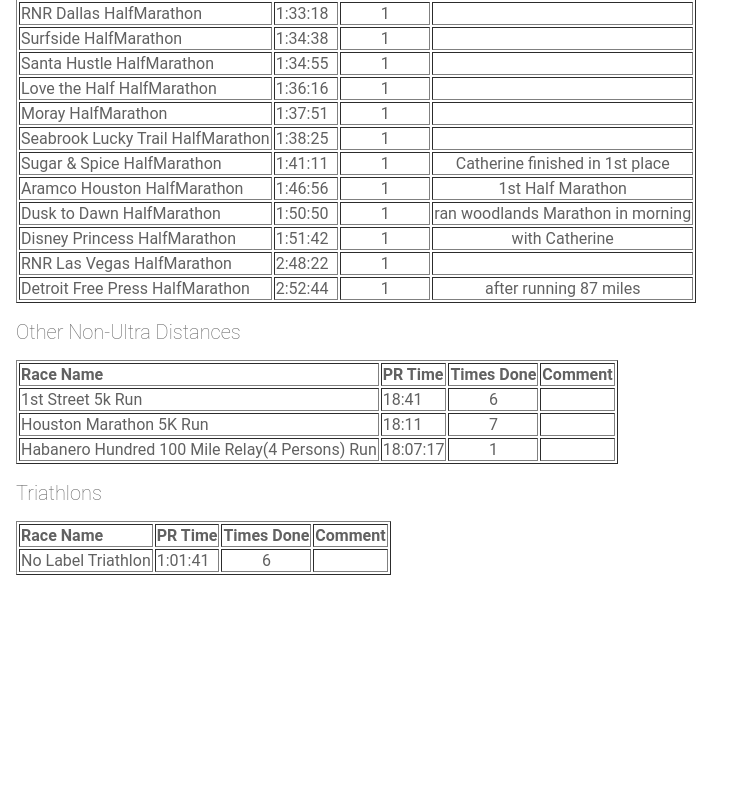
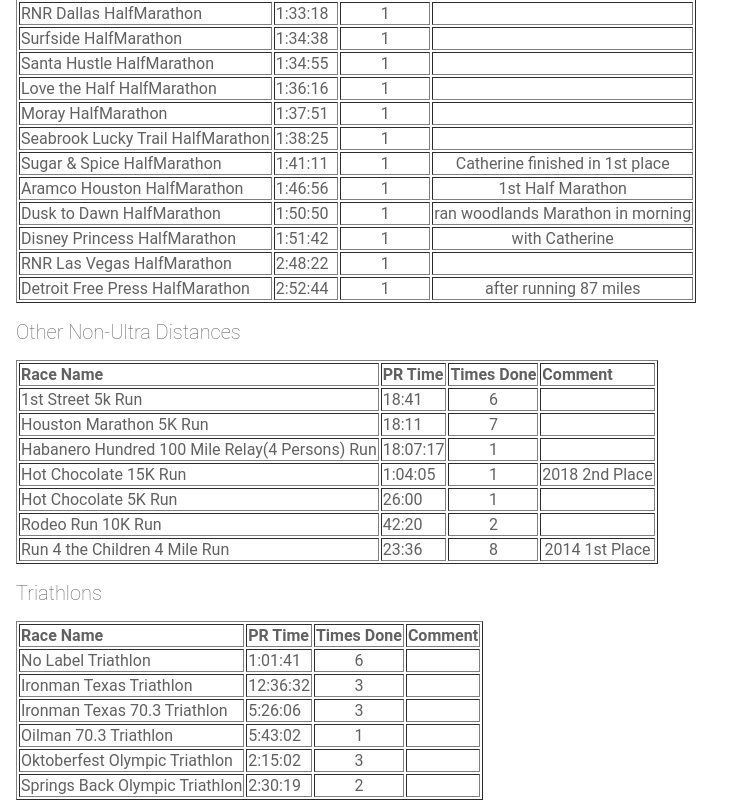
Before and after one commit to gchristie/rungogsrun, an Angular app: page / in a window 1280 px wide. Shown: the part 1553-2353 px from the top of the page, without its empty margins (0-743 px from the left). Before the commit the page ends 2128 px from the top, so only its background shows below. Built offline with nearby package versions, Linux system fonts and the light colour scheme.

Commit message:
1 file modified

```diff
--- a/src/app/racedata.ts
+++ b/src/app/racedata.ts
@@ -60,8 +60,18 @@
  , { name:'Disney Princess',PR:'1:51:42',count:1,racetype:'HalfMarathon',comment:'with Catherine' }
  , { name:'RNR Las Vegas',PR:'2:48:22',count:1,racetype:'HalfMarathon',comment:''  }
  , { name:'Detroit Free Press',PR:'2:52:44',count:1,racetype:'HalfMarathon',comment:'after running 87 miles' }
+ //Others
  , { name:'1st Street 5k',PR:'18:41',count:6,racetype:'Run',comment:'' }
  , { name:'Houston Marathon 5K',PR:'18:11',count:7,racetype:'Run',comment:''  }
 , { name:'No Label',PR:'1:01:41',count:6,racetype:'Triathlon',comment:''  }
 , { name:'Habanero Hundred 100 Mile Relay(4 Persons)',PR:'18:07:17',count:1,racetype:'Run',comment:''  }
+, { name:'Ironman Texas',PR:'12:36:32',count:3,racetype:'Triathlon',comment:''  }
+, { name:'Ironman Texas 70.3',PR:'5:26:06',count:3,racetype:'Triathlon',comment:''  }
+, { name:'Oilman 70.3',PR:'5:43:02',count:1,racetype:'Triathlon',comment:''  }
+, { name:'Oktoberfest Olympic',PR:'2:15:02',count:3,racetype:'Triathlon',comment:''  }
+, { name:'Springs Back Olympic',PR:'2:30:19',count:2,racetype:'Triathlon',comment:''  }
+, { name:'Hot Chocolate 15K',PR:'1:04:05',count:1,racetype:'Run',comment:'2018 2nd Place'  }
+, { name:'Hot Chocolate 5K',PR:'26:00',count:1,racetype:'Run',comment:''  }
+, { name:'Rodeo Run 10K',PR:'42:20',count:2,racetype:'Run',comment:''  }
+, { name:'Run 4 the Children 4 Mile',PR:'23:36',count:8,racetype:'Run',comment:'2014 1st Place'  }
 ];
```
